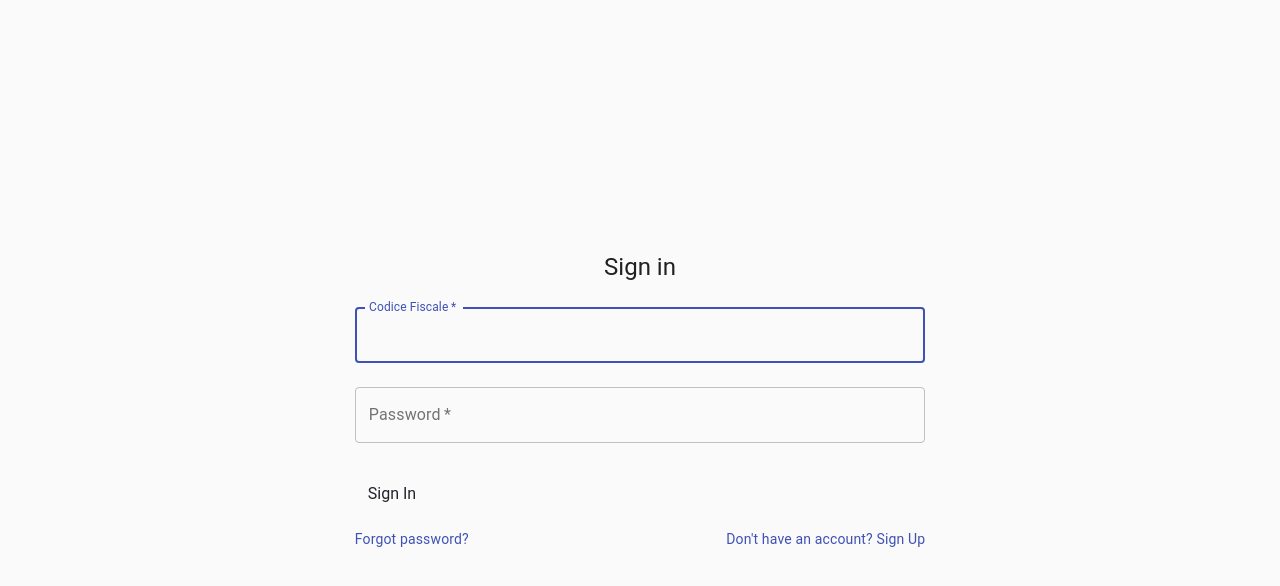
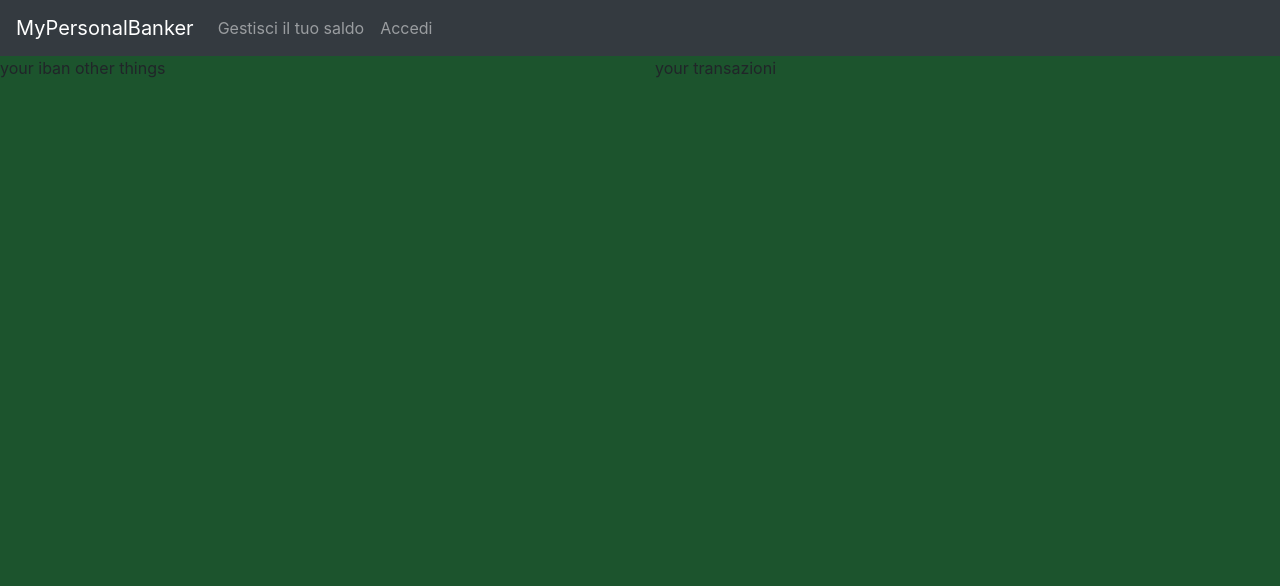
Before and after one commit to rikigianga24/clientMyPersonalBanker, a React (Create React App) app: page /account in a window 1280 px wide. Shown: the top 586 px of the page. Built offline with nearby package versions, Linux system fonts and the light colour scheme.

Commit message:
creating style for login, homepage and account infos

```diff
--- a/package.json
+++ b/package.json
@@ -7,10 +7,12 @@
     "@testing-library/jest-dom": "^5.12.0",
     "@testing-library/react": "^11.2.6",
     "@testing-library/user-event": "^12.8.3",
+    "axios": "^0.21.1",
     "bootstrap": "^4.6.0",
     "react": "^17.0.2",
     "react-bootstrap": "^1.5.2",
     "react-dom": "^17.0.2",
+    "react-router-dom": "^5.2.0",
     "react-scripts": "4.0.3",
     "web-vitals": "^1.1.1"
   },
--- a/public/index.html
+++ b/public/index.html
@@ -4,7 +4,12 @@
     <meta charset="utf-8" />
     <link rel="icon" href="%PUBLIC_URL%/favicon.ico" />
 
-    <link rel="stylesheet" href="/login.css" />
+    <link
+    rel="stylesheet"
+    href="https://cdn.jsdelivr.net/npm/bootstrap@4.6.0/dist/css/bootstrap.min.css"
+    integrity="sha384-B0vP5xmATw1+K9KRQjQERJvTumQW0nPEzvF6L/Z6nronJ3oUOFUFpCjEUQouq2+l"
+    crossorigin="anonymous"
+  />
 
     <meta name="viewport" content="width=device-width, initial-scale=1" />
     <meta
@@ -27,6 +32,13 @@
       Learn how to configure a non-root public URL by running `npm run build`.
     -->
     <title>React App</title>
+    <style>
+      html, body, #root, #root>div {
+        height: 100%;
+        margin: 0;
+      }
+    </style>
+
   </head>
   <body>
     <noscript>You need to enable JavaScript to run this app.</noscript>
@@ -41,5 +53,6 @@
       To begin the development, run `npm start` or `yarn start`.
       To create a production bundle, use `npm run build` or `yarn build`.
     -->
+
   </body>
 </html>
--- a/public/login.css
+++ /dev/null
@@ -1,49 +0,0 @@
-html,
-body {
-  height: 100%;
-}
-
-body {
-  display: -ms-flexbox;
-  display: -webkit-box;
-  display: flex;
-  -ms-flex-align: center;
-  -ms-flex-pack: center;
-  -webkit-box-align: center;
-  align-items: center;
-  -webkit-box-pack: center;
-  justify-content: center;
-  padding-top: 40px;
-  padding-bottom: 40px;
-  background-color: #f5f5f5;
-}
-
-.form-signin {
-  width: 100%;
-  max-width: 330px;
-  padding: 15px;
-  margin: 0 auto;
-}
-.form-signin .checkbox {
-  font-weight: 400;
-}
-.form-signin .form-control {
-  position: relative;
-  box-sizing: border-box;
-  height: auto;
-  padding: 10px;
-  font-size: 16px;
-}
-.form-signin .form-control:focus {
-  z-index: 2;
-}
-.form-signin input[type="email"] {
-  margin-bottom: -1px;
-  border-bottom-right-radius: 0;
-  border-bottom-left-radius: 0;
-}
-.form-signin input[type="password"] {
-  margin-bottom: 10px;
-  border-top-left-radius: 0;
-  border-top-right-radius: 0;
-}
--- a/src/App.js
+++ b/src/App.js
@@ -1,11 +1,30 @@
-import logo from './logo.svg';
-import './App.css';
-import NavBar from "../src/components/NavBar"
-import FormAuthenticator from "../src/components/FormAuthenticator"
+import logo from "./logo.svg";
+import "./App.css";
+import Header from "./components/Header";
+import FormAuthenticator from "../src/components/FormAuthenticator";
+import { BrowserRouter as Router, Switch, Route, Link } from "react-router-dom";
+import "bootstrap/dist/css/bootstrap.min.css";
+import BankAccount from "./components/BankAccount";
+import Homepage from "./components/Homepage";
 
 function App() {
   return (
-    <FormAuthenticator/>
+    <div style={{ backgroundColor: "#1c542d"}}>
+      <Router>
+        <Header/>
+        <Switch>
+          <Route exact path="/account">
+            <BankAccount />
+          </Route>
+          <Route exact path="/">
+            <Homepage />
+          </Route>
+          <Route exact path="/login">
+            <FormAuthenticator />
+          </Route>
+        </Switch>
+      </Router>
+    </div>
   );
 }
 
--- /dev/null
+++ b/src/components/BankAccount.js
@@ -0,0 +1,47 @@
+import React from "react";
+import axios from "axios";
+import { Row , Col } from "react-bootstrap";
+
+class BankAccount extends React.Component{
+
+    render(){
+        /*
+        getMoneyToDisplay => {
+            const config = {
+                headers: { 'Authorization': 'BEARER '+'' }
+            }
+            axios
+            .get(`http://localhost:8000/conto_correntes/`, config)
+            .then((res) => {
+              console.log(res);
+              console.log(res.data);
+              if (res.status == 200) {
+                console.log("sus");
+              } else {
+              }
+            });
+
+        }
+        */
+
+        return(
+            <>
+            <Row>
+                <Col>
+
+                </Col>
+            </Row>
+            <Row>
+                <Col>
+                    your iban
+                    other things
+                </Col>
+                <Col>
+                    your transazioni
+                </Col>
+            </Row>
+            </>
+        )
+    }
+}
+export default BankAccount;
--- a/src/components/FormAuthenticator.js
+++ b/src/components/FormAuthenticator.js
@@ -1,36 +1,49 @@
-import React from "react"
-import {Container , Button  } from "react-bootstrap"
-import {Grid, Box , Link , TextField,Typography, CssBaseline ,makeStyles } from "@material-ui/core"
-import 'bootstrap/dist/css/bootstrap.min.css';
-function FormAuthenticator(){
-    const useStyles = makeStyles((theme) => ({
-        paper: {
-          marginTop: theme.spacing(8),
-          display: 'flex',
-          flexDirection: 'column',
-          alignItems: 'center',
-        },
-        avatar: {
-          margin: theme.spacing(1),
-          backgroundColor: theme.palette.secondary.main,
-        },
-        form: {
-          width: '100%',
-          marginTop: theme.spacing(1),
-        },
-        submit: {
-          margin: theme.spacing(3, 0, 2),
-        },
-      }));
-      const classes = useStyles();
-    return(
-        <Container component="main" maxWidth="xs">
+import React from "react";
+import { Container, Button } from "react-bootstrap";
+import {
+  Grid,
+  Box,
+  Link,
+  TextField,
+  Typography,
+  CssBaseline,
+} from "@material-ui/core";
+import axios from "axios";
+import "bootstrap/dist/css/bootstrap.min.css";
+class FormAuthenticator extends React.Component {
+
+
+  handleSubmit = (event) => {
+    event.preventDefault();
+
+    axios
+      .post(`http://localhost:8000/authentication`, {
+        cf: document.getElementById("cf").value,
+        password: document.getElementById("password").value,
+      })
+      .then((res) => {
+        console.log(res);
+        console.log(res.data);
+        if (res.status == 200) {
+          console.log("sus");
+          window.location.href = "/account";
+        } else {
+        }
+      });
+  };
+
+  render() {
+    return (
+      <>
+        <div
+          component="main"
+          maxWidth="xs"
+          className="d-flex p-2 bd-highlight justify-content-center mt-5"
+        >
           <CssBaseline />
-      <div className={classes.paper}>
-        <Typography component="h1" variant="h5">
-          Sign in
-        </Typography>
-        <form className={classes.form} noValidate method="POST">
+          <div className="card">
+            <form noValidate method="POST" onSubmit={this.handleSubmit} className="p-5 ">
+            <h1 className="text-center p-2 align-items-center">Accedi</h1>
               <TextField
                 variant="outlined"
                 margin="normal"
@@ -57,7 +70,6 @@ function FormAuthenticator(){
                 fullWidth
                 variant="contained"
                 color="primary"
-            className={classes.submit}
               >
                 Sign In
               </Button>
@@ -75,9 +87,11 @@ function FormAuthenticator(){
               </Grid>
             </form>
           </div>
-      <Box mt={8}>
-      </Box>
-    </Container>
-    )
+        </div>
+
+      </>
+    );
   }
-export default FormAuthenticator
+}
+
+export default FormAuthenticator;
--- /dev/null
+++ b/src/components/Header.js
@@ -0,0 +1,20 @@
+import React from "react";
+import {Nav, Navbar, FormControl , Link , Form , Button} from "react-bootstrap"
+
+
+
+function Header(){
+    return(
+        <>
+      <Navbar bg="dark" variant="dark">
+        <Navbar.Brand href="/">MyPersonalBanker</Navbar.Brand>
+        <Nav className="mr-auto">
+          <Nav.Link href="/account">Gestisci il tuo saldo</Nav.Link>
+          <Nav.Link className="d-flex justify-content-right" href="/login">Accedi</Nav.Link>
+        </Nav>
+      </Navbar>
+      </>
+    )
+
+}
+export default Header;
--- /dev/null
+++ b/src/components/Homepage.js
@@ -0,0 +1,10 @@
+import React from "react";
+
+class Homepage extends React.Component{
+    render(){
+        return(
+            <h1>Homepage</h1>
+        )
+    }
+}
+export default Homepage;
--- a/src/components/NavBar.js
+++ /dev/null
@@ -1,20 +0,0 @@
-import React from "react";
-import {Nav, Navbar, FormControl , Link , Form , Button} from "react-bootstrap"
-
-
-
-function NavBar(){
-    return(
-        <>
-  <Navbar bg="dark" variant="dark">
-    <Navbar.Brand href="#home">myPersonalBanker</Navbar.Brand>
-    <Nav className="mr-auto">
-      <Nav.Link href="#features">Gestisci il tuo saldo</Nav.Link>
-      <Nav.Link href="#pricing">Transazione</Nav.Link>
-    </Nav>
-  </Navbar>
-      </>
-    )
-
-}
-export default NavBar;
--- a/src/index.js
+++ b/src/index.js
@@ -5,9 +5,9 @@ import App from './App';
 import reportWebVitals from './reportWebVitals';
 
 ReactDOM.render(
-  <React.StrictMode>
+
     <App />
-  </React.StrictMode>,
+  ,
   document.getElementById('root')
 );
 
```
Also changed, not shown: 1 other file (tests, documents, lock files or other folders). Lines whose indentation alone changed are shown as unchanged.
